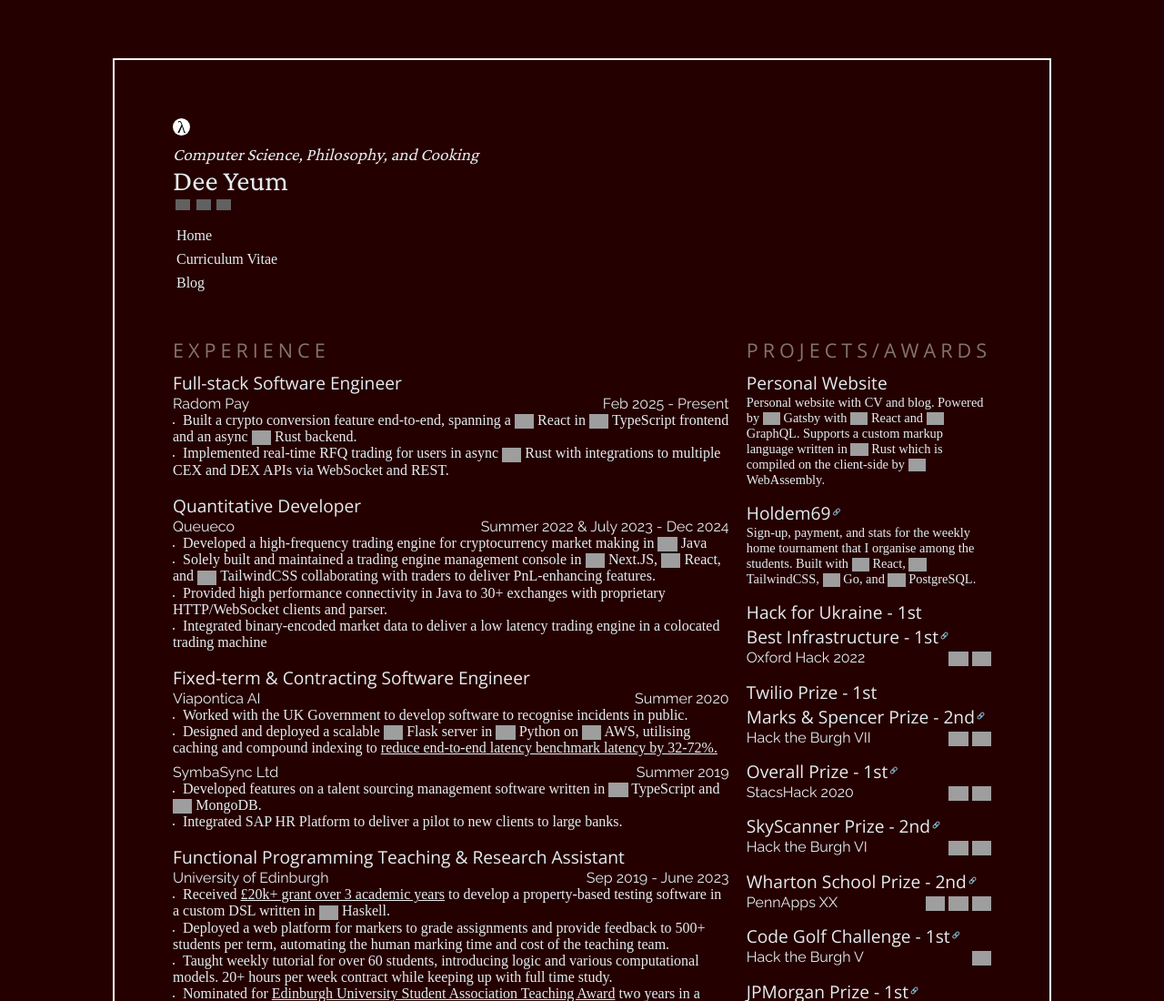
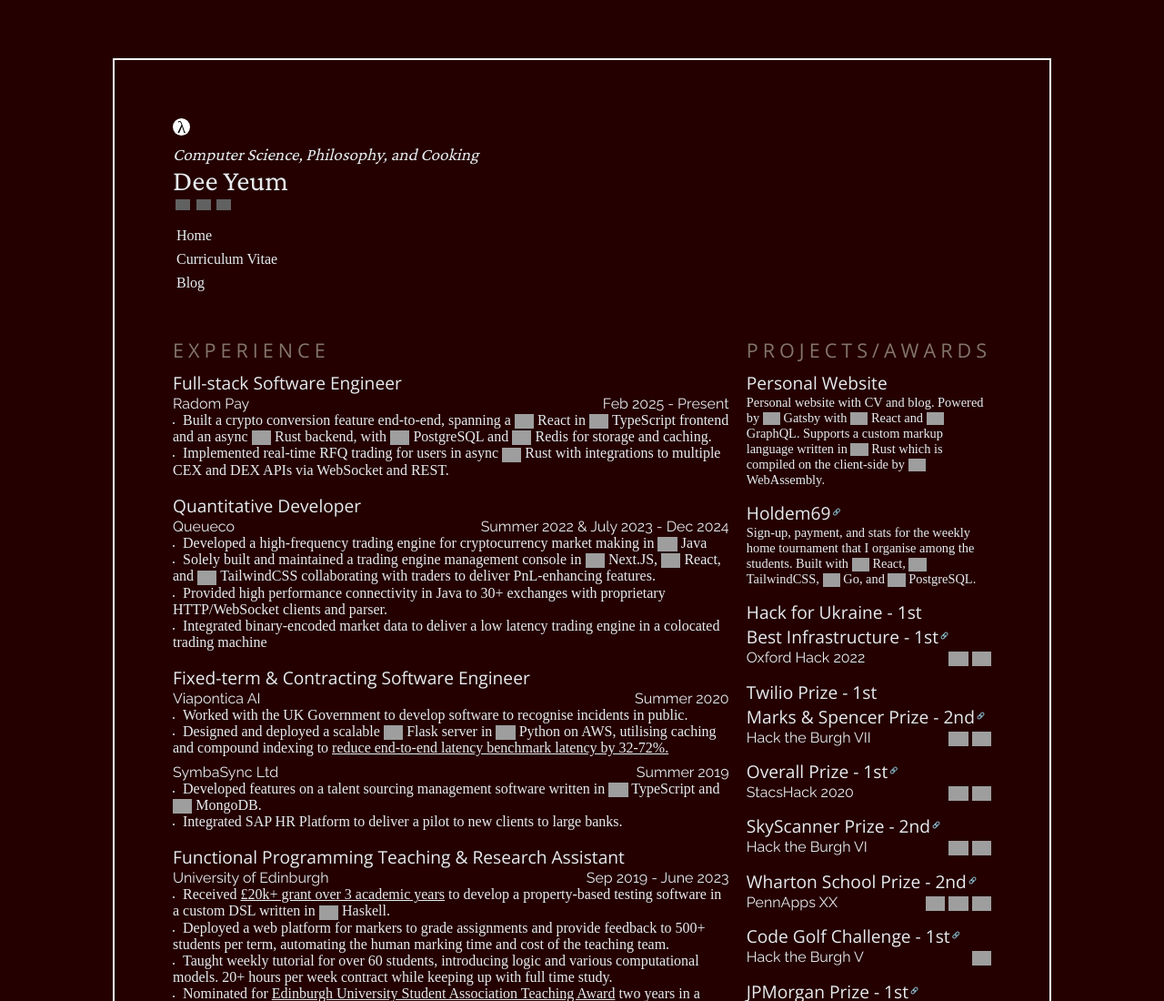
Before and after one commit to ChefYeum/chefyeum.github.io, a Gatsby site: page /cv in a window 1280 px wide. Shown: the top 1100 px of the page at 91% size. Built offline with nearby package versions, Linux system fonts and the light colour scheme; Gatsby itself is replaced by a stand-in of ours; grey boxes are pictures that could not be loaded.

Commit message:
Remove AWS

```diff
--- a/src/components/Resume/Badge.tsx
+++ b/src/components/Resume/Badge.tsx
@@ -7,7 +7,6 @@ const NAME_MAP: {
   'google cloud': 'googlecloud',
   'github actions': 'githubactions',
   'node': 'node.js',
-  'aws': 'amazonwebservices'
 }
 
 
--- a/src/components/Resume/ResumeContent.tsx
+++ b/src/components/Resume/ResumeContent.tsx
@@ -13,7 +13,7 @@ const ResumeContent = () => (
         <SubSection title="Full-stack Software Engineer">
           <SubSubSection leftSub="Radom Pay" rightSub="Feb 2025 - Present">
             <li>
-              Built a crypto conversion feature end-to-end, spanning a {<Badge name='React' />} in {<Badge name='TypeScript' />} frontend and an async {<Badge name='Rust' />} backend.
+              Built a crypto conversion feature end-to-end, spanning a {<Badge name='React' />} in {<Badge name='TypeScript' />} frontend and an async {<Badge name='Rust' />} backend, with {<Badge name='PostgreSQL' />} and {<Badge name='Redis' />} for storage and caching.
             </li>
             <li>
               Implemented real-time RFQ trading for users in async {<Badge name='Rust' />} with integrations to multiple CEX and DEX APIs via WebSocket and REST.
@@ -34,8 +34,8 @@ const ResumeContent = () => (
         <SubSection title="Fixed-term & Contracting Software Engineer">
           <SubSubSection leftSub="Viapontica AI" rightSub="Summer 2020">
             <li> Worked with the UK Government to develop software to recognise incidents in public. </li>
-            {/* <li> Designed and deployed scalable and optimised {<Badge name='Flask' />} server in {<Badge name='Python' />} on {<Badge name='AWS' />}.</li> */}
-            <li> Designed and deployed a scalable {<Badge name='Flask' />} server in {<Badge name='Python' />} on {<Badge name='AWS' />}, utilising caching and compound indexing to <u>reduce end-to-end latency benchmark latency by 32-72%.</u></li>
+            {/* <li> Designed and deployed scalable and optimised {<Badge name='Flask' />} server in {<Badge name='Python' />} on AWS.</li> */}
+            <li> Designed and deployed a scalable {<Badge name='Flask' />} server in {<Badge name='Python' />} on AWS, utilising caching and compound indexing to <u>reduce end-to-end latency benchmark latency by 32-72%.</u></li>
             {/* <li> Implemented <u>all endpoints to guarantee a <a style={{ fontStyle: 'italic' }}>O(n)</a> running time</u> while also considering the scalability. </li> */}
           </SubSubSection>
           <SubSubSection leftSub="SymbaSync Ltd" rightSub="Summer 2019">
```
